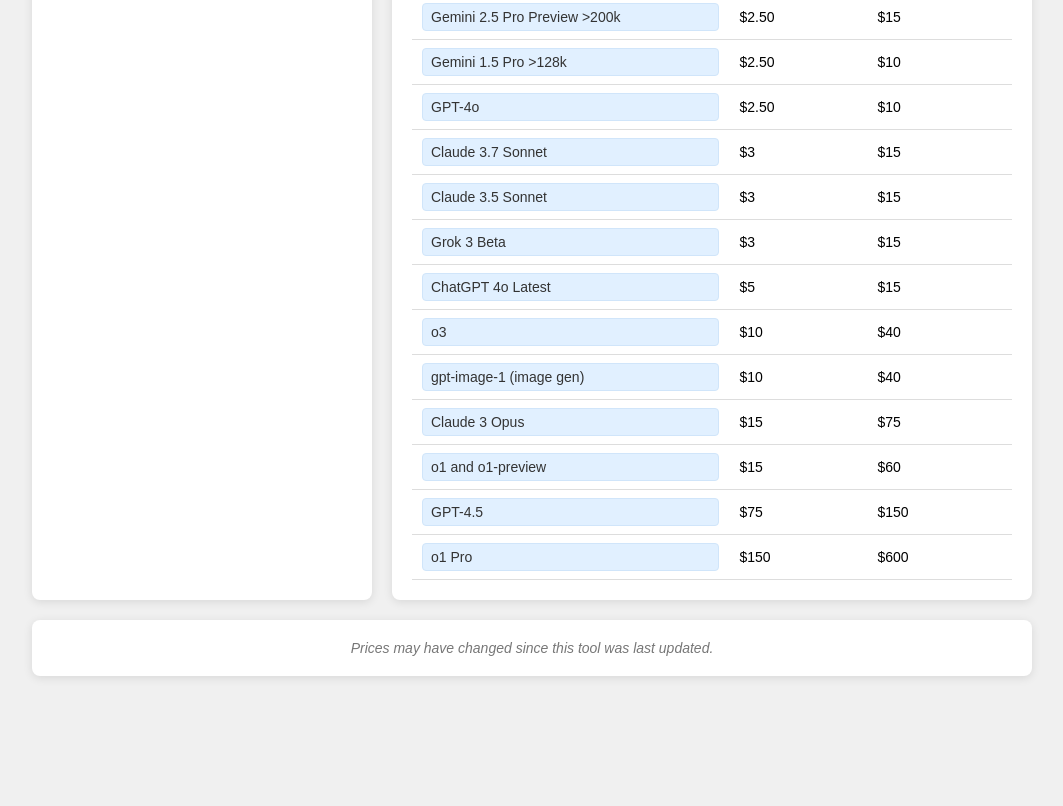
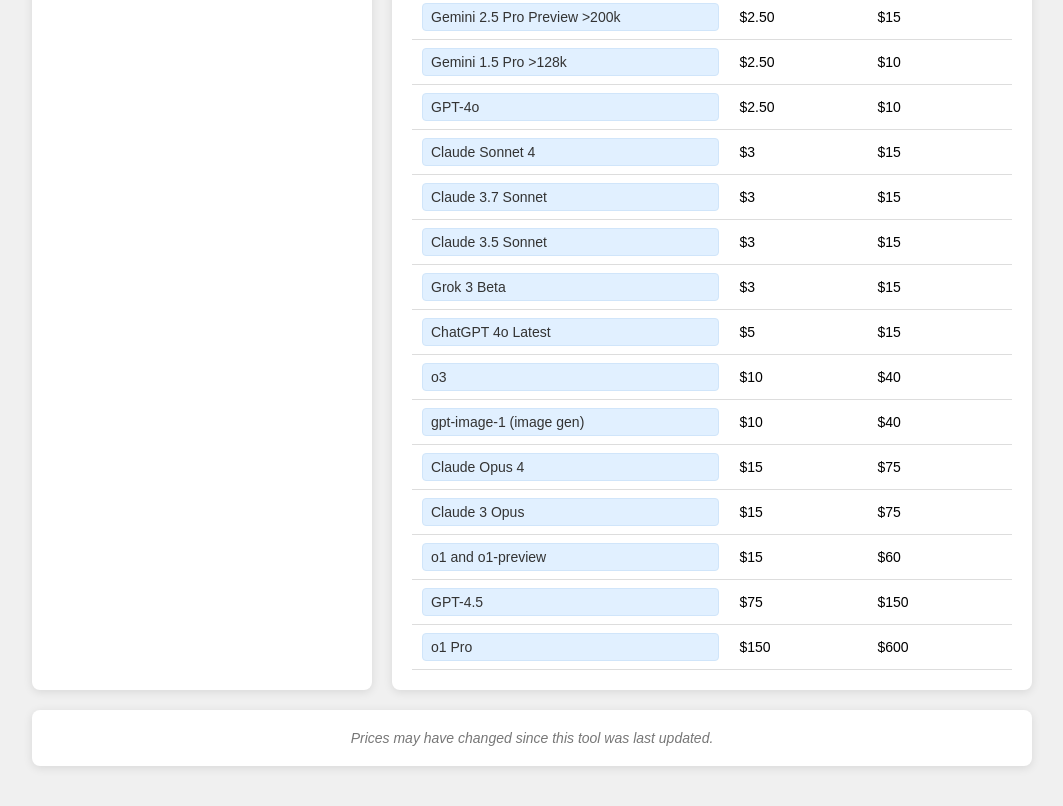
Before and after one commit to simonw/llm-prices, a plain HTML site: page index.html in a window 1280 px wide. Shown: the part 1859-2665 px from the top of the page, without its empty margins (108-1171 px from the left). Before the commit the page ends 2575 px from the top, so only its background shows below. Drawn offline with Linux system fonts and the light colour scheme.

Commit message:
Pricing for Opus and Sonnet 4

```diff
--- a/index.html
+++ b/index.html
@@ -227,6 +227,8 @@
             'gemini-1.5-flash-8b-128k': { name: 'Gemini 1.5 Flash-8B >128k', input: 0.075, output: 0.30 },
             'gemini-1.5-pro': { name: 'Gemini 1.5 Pro ≤128k', input: 1.25, output: 5.00 },
             'gemini-1.5-pro-128k': { name: 'Gemini 1.5 Pro >128k', input: 2.50, output: 10.00 },
+            'claude-opus-4': { name: 'Claude Opus 4', input: 15.00, output: 75.00 },
+            'claude-sonnet-4': { name: 'Claude Sonnet 4', input: 3.00, output: 15.00 },
             'claude-3.7-sonnet': { name: 'Claude 3.7 Sonnet', input: 3.00, output: 15.00 },
             'claude-3.5-sonnet': { name: 'Claude 3.5 Sonnet', input: 3.00, output: 15.00 },
             'claude-3-opus': { name: 'Claude 3 Opus', input: 15.00, output: 75.00 },
```
